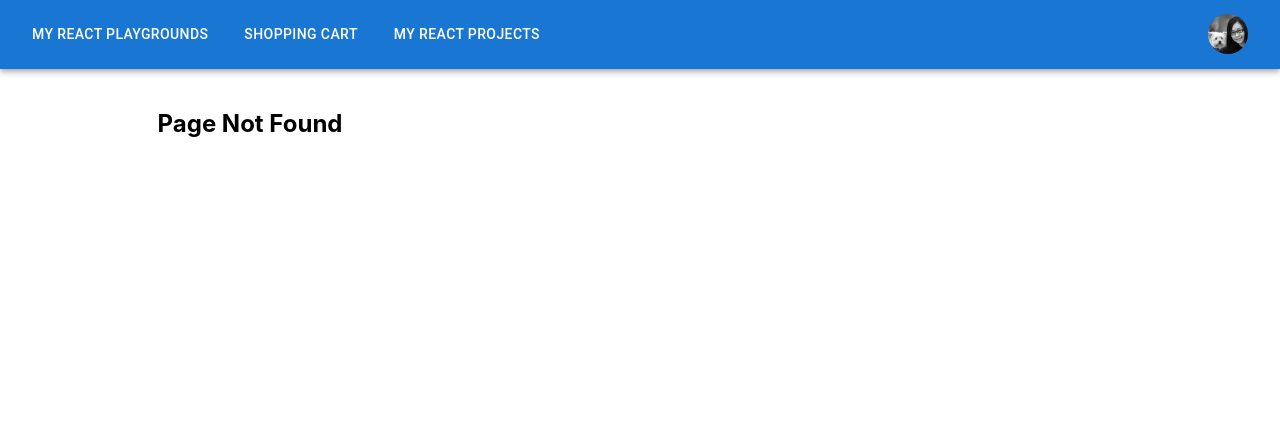
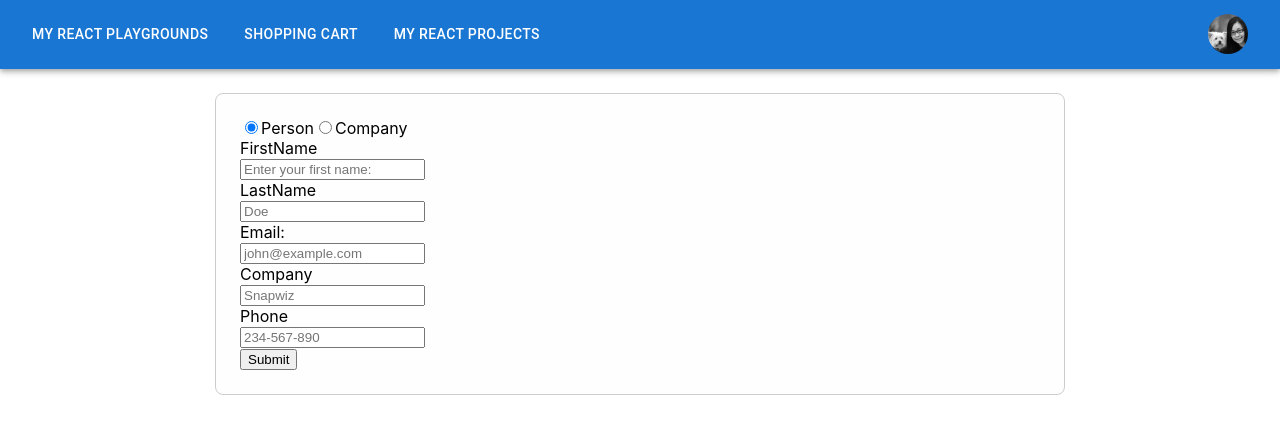
Before and after one commit to fang-wenlee/fullstack-client, a React (Create React App) app: page /useRef-UncontrolledForm in a window 1280 px wide. Before the commit this address had no page. Shown: the top 434 px of the page. Built offline with nearby package versions, Linux system fonts and the light colour scheme.

Commit message:
useRef for uncontroled Form

```diff
--- a/src/App.js
+++ b/src/App.js
@@ -14,6 +14,11 @@ import UserSearch from './components/UserSearch';
 import UserSearchApi from './components/UserSearchApi';
 import TotalCalculator from './components/TotalCalculator';
 import Cart from './components/performance/Cart';
+
+//================================================
+import DebounceSearch from './components/useRef/DebounceSearch';
+import UncontrolledForm from './components/useRef/UncontrolledForm';
+
 import './index.css';
 import './App.css';
 
@@ -53,18 +58,21 @@ function App() {
           <Route path="/claimform" element={<ClaimForm />} />
           <Route path="/Lookup" element={<ClaimLookup />} />
           <Route path="/counter" element={<Counter setFname={setFname} />} />
-
           <Route path="/profile" element={<GitHubProfile />} />
           <Route path="/projects" element={<ReactProjectsList />} />
-
           <Route
             path="/usememo1"
             element={<UserSearch users={sampleUsers} />}
           />
           <Route path="/usememo2" element={<UserSearchApi />} />
           <Route path="/usememo3" element={<TotalCalculator />} />
-
           <Route path="/useCallback-memo" element={<Cart />} />
+          <Route path="/useRef-Debouncing" element={<DebounceSearch />} />
+          UncontrolledForm
+          <Route
+            path="/useRef-UncontrolledForm"
+            element={<UncontrolledForm />}
+          />
           <Route
             path="*"
             element={
--- a/src/components/ReactProjectsList.js
+++ b/src/components/ReactProjectsList.js
@@ -163,6 +163,15 @@ const ReactProjectsList = () => {
                     useCallback + React.memo [ Cart + CartItem ]
                   </Link>
                 </li>
+
+                {/* <li>
+                  <Link to="/useRef-Debouncing">useRef [ Debouncing ]</Link>
+                </li>
+                <li>
+                  <Link to="/useRef-UncontrolledForm">
+                    useRef [ Uncontrolled Input with useRef ]
+                  </Link>
+                </li> */}
               </Box>
 
               <Typography
@@ -180,11 +189,25 @@ const ReactProjectsList = () => {
             aria-controls="panel2-content"
             id="panel2-header"
           >
-            <Typography component="span">Accordion 2</Typography>
+            <Typography variant="h5" gutterBottom>
+              useRef for Debouncing , Uncontrolled Form{' '}
+            </Typography>
           </AccordionSummary>
           <AccordionDetails>
-            Lorem ipsum dolor sit amet, consectetur adipiscing elit. Suspendisse
-            malesuada lacus ex, sit amet blandit leo lobortis eget.
+            <Box
+              component="ul"
+              sx={style.ul}
+              style={{ marginLeft: '-20px', marginTop: '8px' }}
+            >
+              <li>
+                <Link to="/useRef-Debouncing">useRef [ Debouncing ]</Link>
+              </li>
+              <li>
+                <Link to="/useRef-UncontrolledForm">
+                  useRef [ Uncontrolled Input with useRef ]
+                </Link>
+              </li>
+            </Box>
           </AccordionDetails>
         </Accordion>
       </Box>
--- /dev/null
+++ b/src/components/useRef/UncontrolledForm.js
@@ -0,0 +1,202 @@
+import React, { useRef, useState } from 'react';
+import { Box } from '@mui/material';
+
+function UncontrolledForm() {
+  const firstNameRef = useRef();
+  const lastNameRef = useRef();
+  const emailRef = useRef();
+
+  const companyRef = useRef();
+  const phoneRef = useRef();
+  const [errors, setErrors] = useState({});
+
+  const debounceTimer = useRef(); //for email validation
+
+  //style
+  const style = {
+    UncontrolledFormBox: {
+      maxWidth: 800,
+      display: 'flex',
+      flexDirection: 'column',
+      gap: 2,
+      mx: 'auto', // margin left & margin right auto to center
+      mt: 3, // margin top for 24px
+      p: 3,
+      border: '1px solid #ccc',
+      borderRadius: 2,
+      // boxShadow: 3,
+      backgroundColor: '#fefefe',
+    },
+  };
+
+  const handleSubmit = e => {
+    e.preventDefault();
+
+    const firstName = firstNameRef.current?.value.trim();
+    const lastName = lastNameRef.current?.value.trim();
+    const email = emailRef.current?.value;
+    const company = companyRef.current?.value;
+    const phone = phoneRef.current?.value;
+
+    const newErrors = {};
+
+    // Basic validation
+    if (!firstName) {
+      newErrors.name = "First Name can't be empty";
+    }
+    if (!lastName) {
+      newErrors.lastName = "Last Name can't be empty";
+    }
+
+    if (!email) {
+      newErrors.email = "email can't be empty";
+    }
+
+    // if (email && !/^[^\s@]+@[^\s@]+\.[^\s@]+$/.test(email)) {
+    //   newErrors.email = 'Invalid email format';
+    // }
+
+    if (!company) {
+      newErrors.company = "Company name can't be empty";
+    }
+    if (!phone) {
+      newErrors.phone = "Phone can't be empty";
+    }
+
+    if (phone && !/^\d{3}-\d{3}-\d{4}$/.test(phone)) {
+      newErrors.phone = 'Phone must be in format 123-456-7890';
+    }
+
+    if (Object.keys(newErrors).length > 0) {
+      setErrors(newErrors);
+    } else {
+      setErrors({});
+      alert(`Submitted:
+        First Name: ${firstName}
+        Last Name: ${lastName}
+        Email: ${email}
+        Company: ${company}
+        Phone: ${phone}`);
+      // Optionally clear fields
+      firstNameRef.current.value = '';
+      lastNameRef.current.value = '';
+      emailRef.current.value = '';
+      companyRef.current.value = '';
+      phoneRef.current.value = '';
+    }
+  };
+  const handleChange = () => {
+    setErrors('');
+  };
+  return (
+    <Box sx={style.UncontrolledFormBox}>
+      <form id="contactForm" onSubmit={handleSubmit}>
+        <input
+          type="radio"
+          id="type_person"
+          name="type"
+          value="person"
+          checked
+        />
+        Person
+        <input type="radio" id="type_company" name="type" value="company" />
+        Company
+        <div className="person">
+          <div className="column-row">
+            {errors.name && <span style={{ color: 'red' }}>{errors.name}</span>}{' '}
+            <div className="column-label">FirstName</div>
+            <input
+              type="text"
+              id="first_name"
+              name="first_name"
+              placeholder="Enter your first name:"
+              ref={firstNameRef}
+              onChange={handleChange}
+            />
+          </div>
+          <div className="column-row">
+            {errors.lastName && (
+              <span style={{ color: 'red' }}>{errors.lastName}</span>
+            )}
+            <div className="column-label">LastName</div>
+            <input
+              type="text"
+              id="last_name"
+              name="last_name"
+              placeholder="Doe"
+              ref={lastNameRef}
+            />
+          </div>
+          <div className="column-row">
+            {errors.email && (
+              <span style={{ color: 'red' }}>{errors.email}</span>
+            )}{' '}
+            <div className="column-label">Email:</div>
+            <input
+              type="email"
+              id="email"
+              name="email"
+              ref={emailRef}
+              placeholder="john@example.com"
+              onChange={() => {
+                clearTimeout(debounceTimer.current);
+                debounceTimer.current = setTimeout(() => {
+                  const email = emailRef.current?.value.trim();
+                  if (!email) {
+                    setErrors(prev => ({
+                      ...prev,
+                      email: "Email can't be empty",
+                    }));
+                  } else if (
+                    email &&
+                    !/^[^\s@]+@[^\s@]+\.[^\s@]+$/.test(email)
+                  ) {
+                    setErrors(prev => ({
+                      ...prev,
+                      email: 'Invalid email format',
+                    }));
+                  } else {
+                    setErrors({});
+                  }
+                }, 500); // 500ms debounce delay
+              }}
+            />
+          </div>
+        </div>
+        <div className="company">
+          <div className="column-row">
+            {errors.company && (
+              <span style={{ color: 'red' }}>{errors.company}</span>
+            )}{' '}
+            <div className="column-label">Company</div>
+            <input
+              type="text"
+              id="company_name"
+              name="company_name"
+              ref={companyRef}
+              placeholder="Snapwiz"
+            />
+          </div>
+          <div className="column-row">
+            {errors.phone && (
+              <span style={{ color: 'red' }}>{errors.phone}</span>
+            )}{' '}
+            <div className="column-label">Phone</div>
+            <input
+              type="tel"
+              id="phone"
+              name="phone"
+              placeholder="234-567-890"
+              ref={phoneRef}
+            />
+          </div>
+        </div>
+        <button type="submit" id="submit">
+          Submit
+        </button>
+      </form>
+    </Box>
+  );
+}
+
+export default UncontrolledForm;
```
